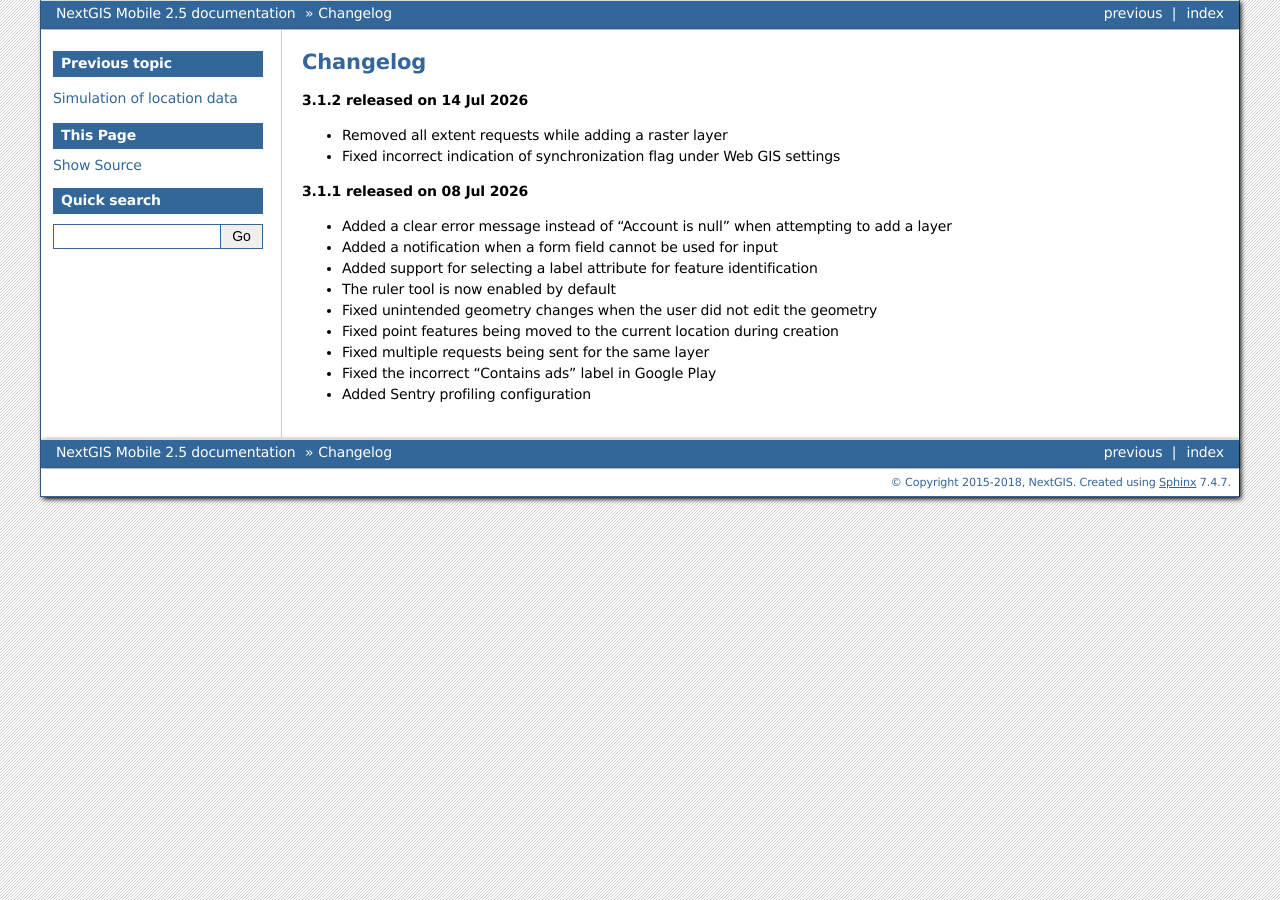
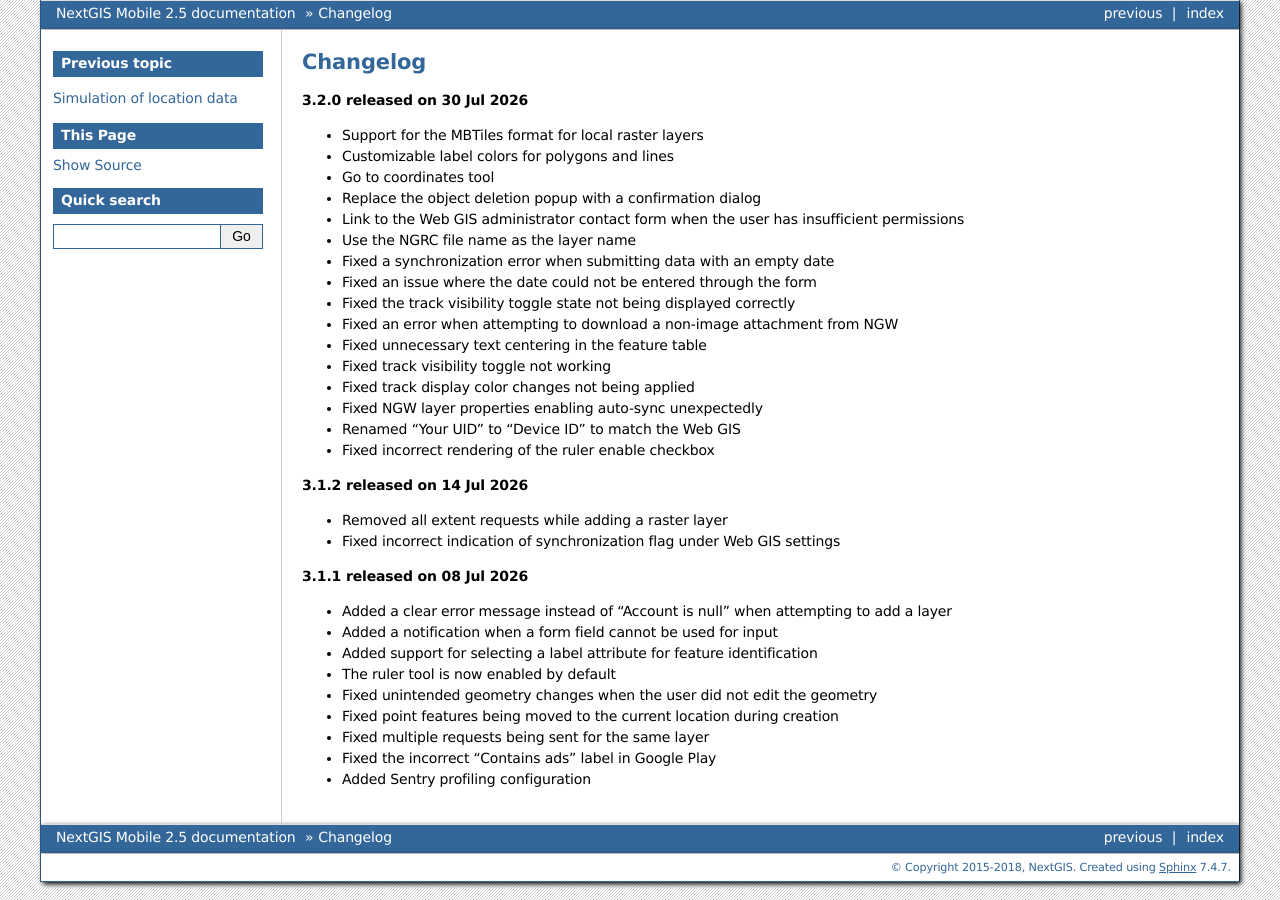
Before and after one commit to nextgis/docs_ngmobile, a Sphinx documentation site: the page built from source/changelog.rst, in a window 1280 px wide. Built offline with Sphinx 7.4.7, drawn with Linux system fonts in a browser that asks for light colours; formulas are drawn with MathJax 3.

Commit message:
Update changelog for version 3.2.0 release
Added details for version 3.2.0 release, including new features and bug fixes.

```diff
--- a/source/changelog.rst
+++ b/source/changelog.rst
@@ -2,6 +2,25 @@
 
 Changelog
 =================
+
+**3.2.0 released on 30 Jul 2026**
+
+* Support for the MBTiles format for local raster layers
+* Customizable label colors for polygons and lines
+* Go to coordinates tool
+* Replace the object deletion popup with a confirmation dialog
+* Link to the Web GIS administrator contact form when the user has insufficient permissions
+* Use the NGRC file name as the layer name
+* Fixed a synchronization error when submitting data with an empty date
+* Fixed an issue where the date could not be entered through the form
+* Fixed the track visibility toggle state not being displayed correctly
+* Fixed an error when attempting to download a non-image attachment from NGW
+* Fixed unnecessary text centering in the feature table
+* Fixed track visibility toggle not working
+* Fixed track display color changes not being applied
+* Fixed NGW layer properties enabling auto-sync unexpectedly
+* Renamed "Your UID" to "Device ID" to match the Web GIS
+* Fixed incorrect rendering of the ruler enable checkbox
 
 **3.1.2 released on 14 Jul 2026**
 
```
